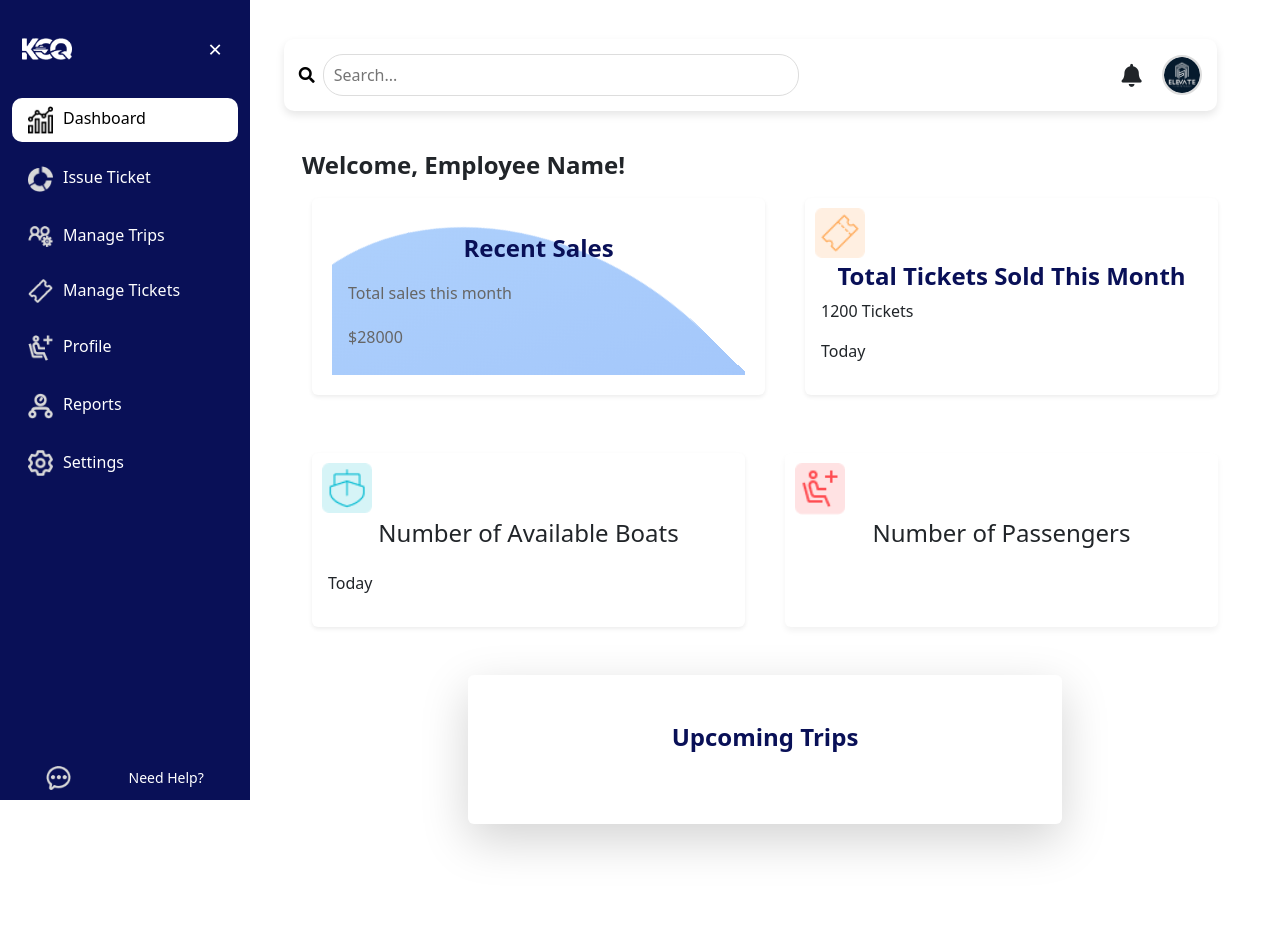
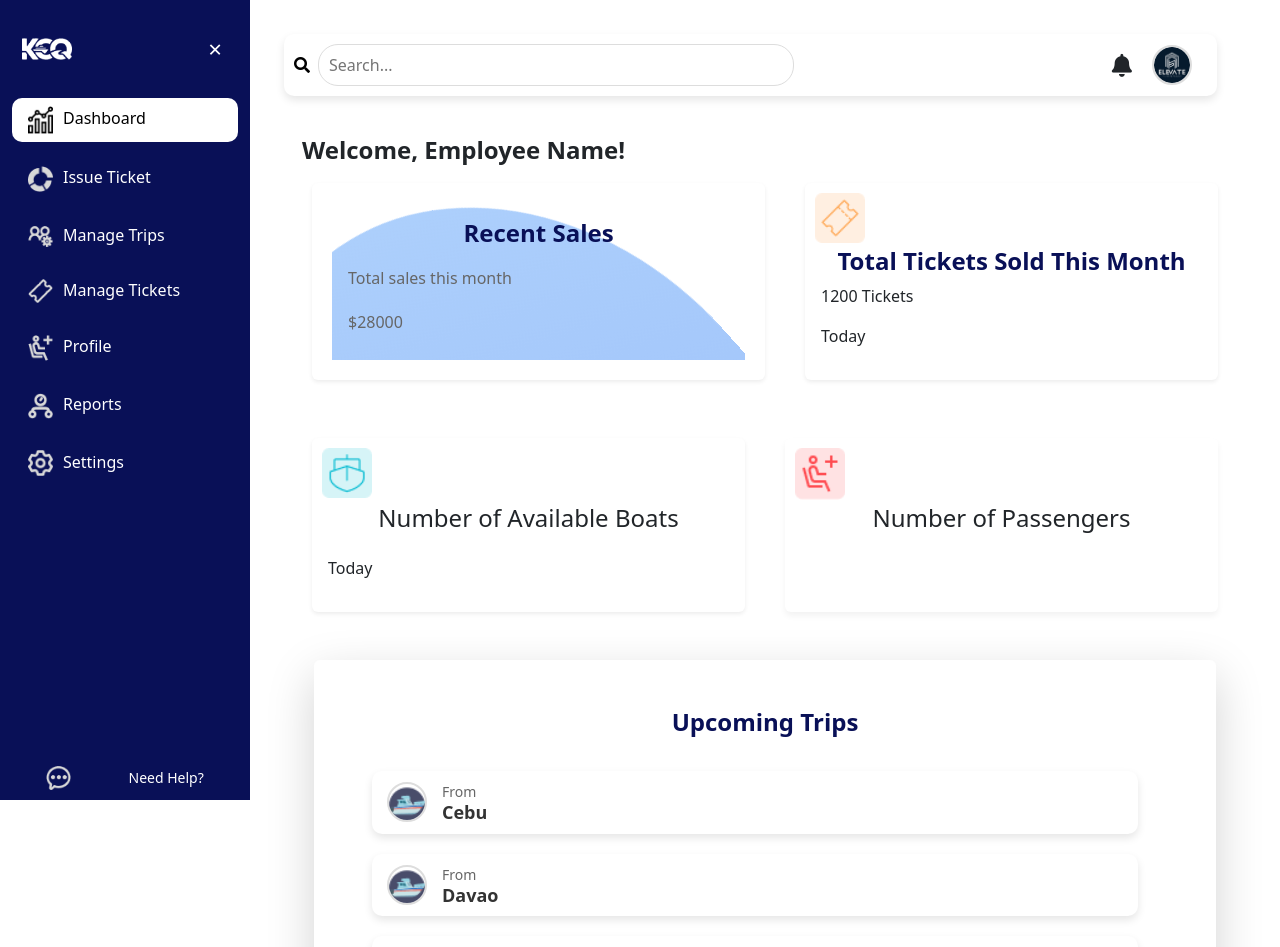
Before and after one commit to Elevate-Company/KCQ-Ferry-Ticketing-System, a React (Create React App) app in the folder frontend/: page /dashboard in a window 1280 px wide. Shown: the top 947 px of the page. Before the commit the page ends 912 px from the top, so only its background shows below. Built offline with nearby package versions, Linux system fonts and the light colour scheme.

Commit message:
added upcoming trips card

```diff
--- a/frontend/src/core/tripcard.js
+++ b/frontend/src/core/tripcard.js
@@ -1,13 +1,26 @@
 import React from 'react';
+import '../css/tripcard.css';
 
-function TripCard() {
+function Tripcard({ from, destination, boatImage }) {
   return (
-    <div className="card shadow-lg border-0 mb-4 col-12 col-md-6 col-lg-4">
-      <div className="card-body">
-        {/* Empty content inside card */}
+    <div className="navbar-card">
+      <div className="notification-profile">
+        {/* Profile avatar (boat logo image) */}
+        <div className="profile-avatar">
+          <img src={boatImage} alt="Boat" className="avatar" />
+        </div>
+
+        {/* Text content on the right of the image */}
+        <div className="text-content">
+          <p>From</p>  {/* 'From' text above destination */}
+
+          <div className="h6-container">
+            <h6>{from}</h6>  {/* From destination text */}
+          </div>
+        </div>
       </div>
     </div>
   );
 }
 
-export default TripCard;
+export default Tripcard;
--- a/frontend/src/core/upcomingtripcard.js
+++ b/frontend/src/core/upcomingtripcard.js
@@ -1,19 +1,33 @@
 import React from 'react';
 import 'bootstrap/dist/css/bootstrap.min.css';  // Import Bootstrap
-import '../css/upcomingtripcard.css';  // Import the CSS file for custom styles
+import '../css/upcomingtripcard.css';  // Import custom styles
+import Tripcard from './tripcard';  // Import Tripcard component
 
 function UpcomingTripCard() {
+  // Example data for upcoming trips
+  const trips = [
+    { id: 1, from: 'Cebu', destination: 'Manila', boatImage: 'boatlogo.png', dashImage: 'dash.png' },
+    { id: 2, from: 'Davao', destination: 'Cagayan de Oro', boatImage: 'boatlogo.png', dashImage: 'dash.png' },
+    { id: 3, from: 'Iloilo', destination: 'Negros', boatImage: 'boatlogo.png', dashImage: 'dash.png' },
+  ];
+
   return (
-    <div className="container-fluid"> {/* Adjust container to fluid for full-width on larger screens */}
+    <div className="container-fluid"> {/* Full-width for larger screens */}
       <div className="row justify-content-center"> {/* Center card on larger screens */}
-        {/* Card column sizing adjusted for responsiveness */}
-        <div className="col-12 col-md-10 col-lg-8">
+        <div className="col-12 col-md-10 col-lg-12">
           <div className="card shadow-lg border-0 mb-4 responsive-card">
             <div className="card-body">
-              <div className="col-12">
-                <h5 className="mb-4">Upcoming Trips</h5>
-                {/* Additional content can be placed here */}
-              </div>
+              <h5 className="mb-4 text-center">Upcoming Trips</h5>
+              {/* Map over the trips array to render multiple Tripcards */}
+              {trips.map((trip) => (
+                <Tripcard
+                  key={trip.id}
+                  from={trip.from}
+                  destination={trip.destination}
+                  boatImage={require(`../assets/${trip.boatImage}`)}  // Dynamic boat image path
+                  dashImage={require(`../assets/${trip.dashImage}`)}  // Dynamic dash image path
+                />
+              ))}
             </div>
           </div>
         </div>
--- a/frontend/src/css/tripcard.css
+++ b/frontend/src/css/tripcard.css
@@ -1,12 +1,50 @@
-/* tripcard.css */
-.trip-card {
+/* Styling for the tripcard container */
+.navbar-card {
+    display: flex; /* Aligns children elements in a row */
+    align-items: center; /* Vertically centers the items */
+    padding: 10px;
     background-color: #fff;
-    border-radius: 8px;
-    box-shadow: 0 2px 5px rgba(0, 0, 0, 0.1);
-    padding: 20px;
+    box-shadow: 0 4px 8px rgba(0, 0, 0, 0.1); /* Card shadow */
+    border-radius: 10px; /* Rounded corners */
+    margin: 10px;
 }
 
-.trip-card img {
-    max-width: 100%;
-    border-radius: 8px;
+/* Styling for the image container */
+.profile-avatar {
+    margin-right: 15px; /* Space between the image and text */
 }
+
+.avatar {
+    width: 40px;
+    height: 40px;
+    border-radius: 50%; /* Circular avatar */
+    object-fit: cover;
+}
+
+/* Styling for the text beside the image */
+.text-content {
+    display: flex;
+    flex-direction: column;
+    justify-content: center;
+    align-items: flex-start;
+}
+
+.text-content p {
+    margin: 0;
+    font-size: 14px;
+    color: #666;
+}
+
+/* Container for the destination text */
+.h6-container {
+    display: flex;
+    flex-direction: row;
+    align-items: center; /* Aligns the text and the image */
+}
+
+.text-content h6 {
+    margin: 0;
+    font-size: 18px;
+    font-weight: bold;
+    color: #333;
+}
```
